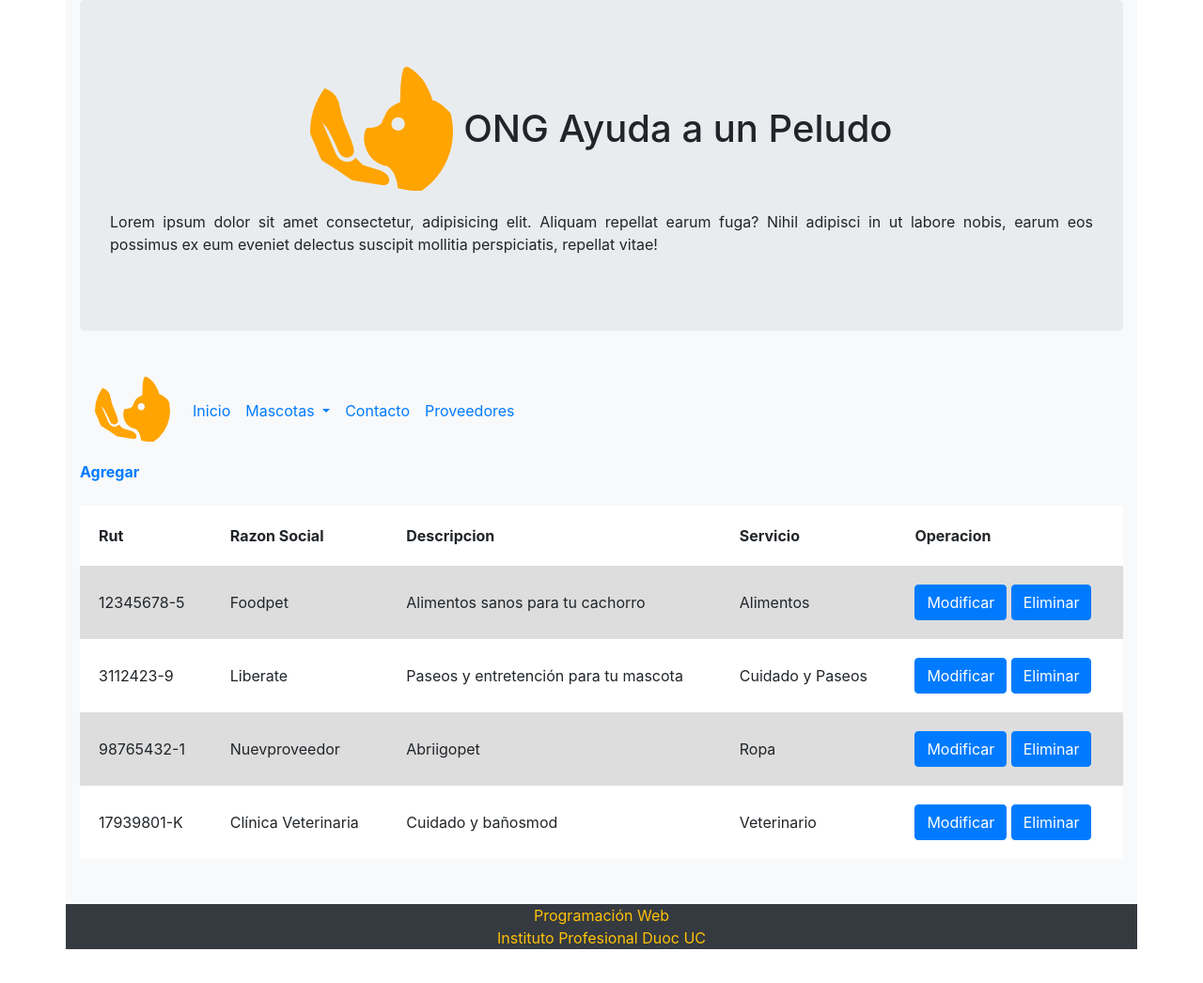
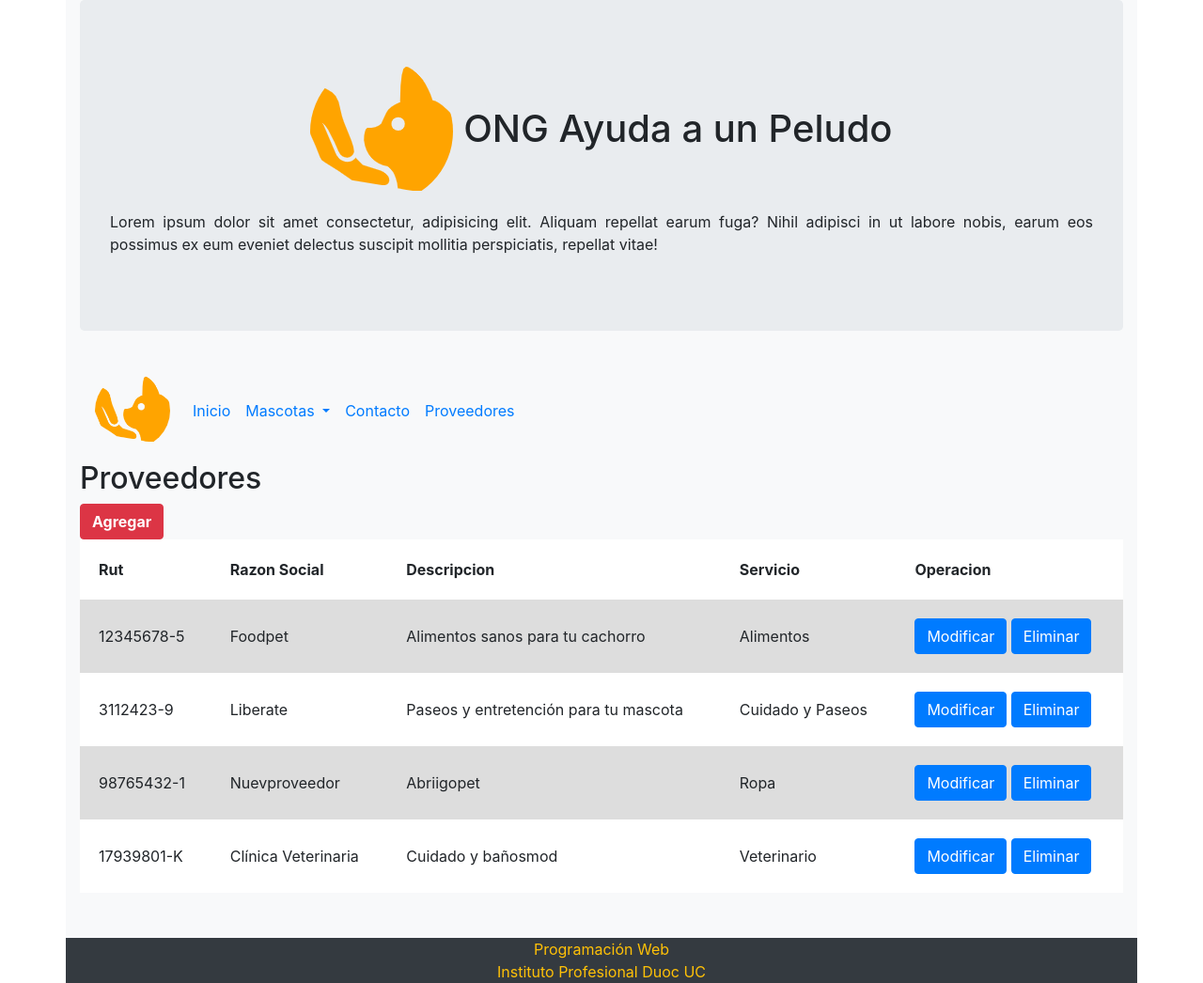
Before and after one commit to KevinPazSanchez/Evaluacion-3, a Django app: page /proveedores/ in a window 1280 px wide. Shown: the whole page at 94% size. Before the commit the page ends 1010 px from the top, so only its background shows below. Run offline with Django 3.2, Linux system fonts and the light colour scheme; data comes from the database, SQL or seed files in the repository; both versions use the stored data as it was after the commit; some libraries are stand-ins or nearby versions.

Commit message:
Se sube diseño boton Agregar de la pagina proveedores.html

```diff
--- a/Testdjango/core/templates/core/proveedores.html
+++ b/Testdjango/core/templates/core/proveedores.html
@@ -63,7 +63,8 @@
         <main class="flex-fill">
             <div class="row">
                 <div class="col-12">
-                    <a href="/agregar/">
+                    <h2>Proveedores</h2>
+                    <a class="btn btn-danger" href="/agregar/">
                         <b>Agregar</b>
                     </a>
                 </div>
@@ -84,8 +85,8 @@
                         <tr>
                             <td>{{ p.rut | title }}</td>
                             <td>{{ p.razon_social | title }}</td>
-                        <td>{{ p.descripcion  }}</td>
-                        <td>{{ p.servicio  }}</td>
+                            <td>{{ p.descripcion }}</td>
+                            <td>{{ p.servicio }}</td>
                             <td>
                                 <a class="btn btn-primary" href="{% url 'core:modificar' p.id  %}">Modificar</a>
                                 <a class="btn btn-primary" href="{% url 'core:eliminar' p.id  %}">Eliminar</a>
@@ -99,7 +100,7 @@
             <footer>
                 <div class="row bg-dark">
                     <div class="col-12 text-center text-warning">
-                        Programación Web<br/>
+                        Programación Web<br />
                         Instituto Profesional Duoc UC
                     </div>
                 </div>
```
Also changed, not shown: Testdjango/db.sqlite3. Lines whose indentation alone changed are shown as unchanged.
